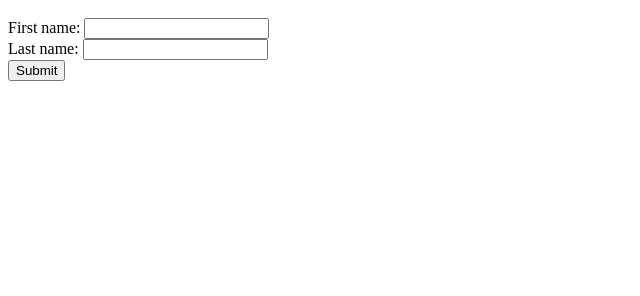
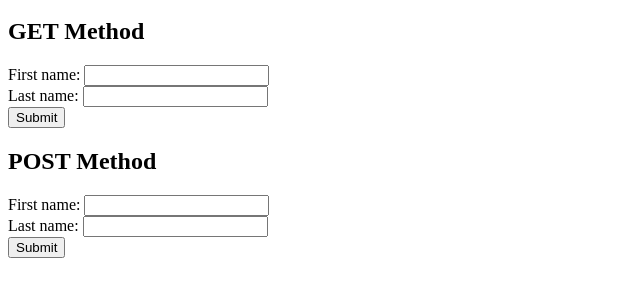
Before and after one commit to isaacwnsolomon/DataRepLab5Node-Express, a website: page index.html in a window 1280 px wide. Shown: the part 48-344 px from the top of the page, without its empty margins (0-640 px from the left). Drawn offline with Linux system fonts and the light colour scheme.

Commit message:
Exercise 8: Handling POST Form Submission

```diff
--- a/index.html
+++ b/index.html
@@ -2,11 +2,24 @@
 <body>
     <h1>Hello World</h1>
 
+<!-- Form for GET method -->
+    <h2>GET Method</h2>
     <form action="/name" method="GET">
+        <!-- First name and last name input fields -->
         First name: <input type="text" name="firstname"><br>
         Last name: <input type="text" name="lastname"><br>
         <input type="submit" value="Submit">
     </form>
 
+    <!-- For for POST method -->
+    <h2>POST Method</h2>
+    <form action="/name" method="POST">
+        <!-- First name and last name input fields -->
+        First name: <input type="text" name="firstname"><br>
+        Last name: <input type="text" name="lastname"><br>
+        <input type="submit" value="Submit">
+    </form>
+
+
 </body>
 </html>
--- a/package.json
+++ b/package.json
@@ -10,6 +10,7 @@
   "license": "ISC",
   "description": "",
   "dependencies": {
+    "body-parser": "^1.20.3",
     "express": "^4.21.1",
     "nodemon": "^3.1.7"
   }
```
Also changed, not shown: server.js (+23 -1 lines), 1 other file.
